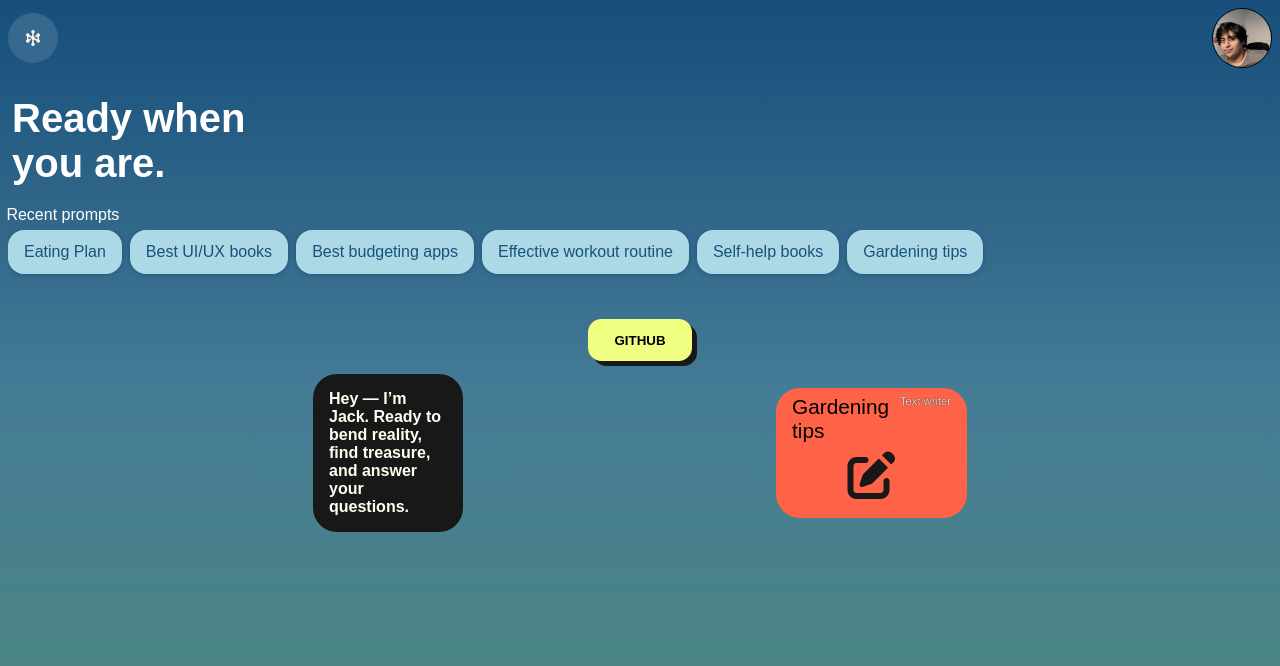
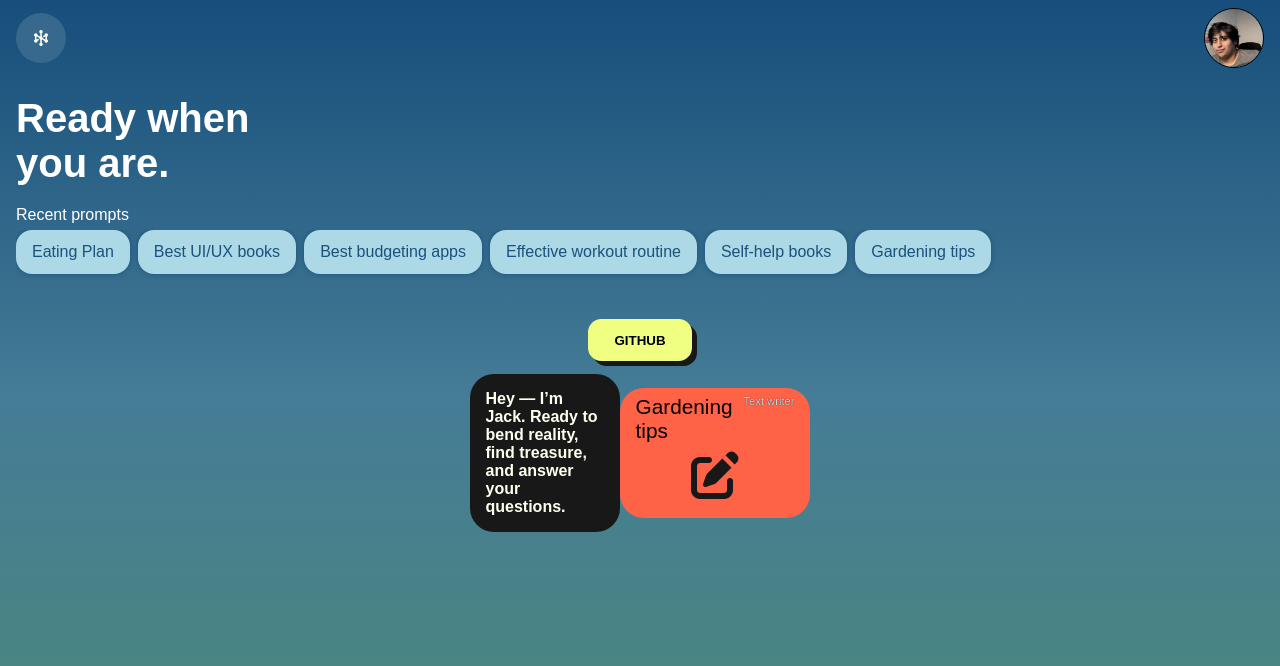
Before and after one commit to Aminkhan-mid/AI-App, a website: page public/index.html in a window 1280 px wide. Drawn offline with Linux system fonts and the light colour scheme.

Commit message:
Update index.css

```diff
--- a/public/index.css
+++ b/public/index.css
@@ -20,7 +20,7 @@ nav{
     display: flex;
     justify-content: space-between;
     align-items: center;
-    padding:0.5em;
+    padding:0.5em 1em;
 }
 nav span{
     width: 50px;
@@ -49,19 +49,19 @@ header{
 header h1{
     width: 280px;
     font-size: 2.5rem;
-    margin: 0.5em 0 0.5em 0.3em;
+    margin: 0.5em 0 0.5em 0.4em;
     text-align: left;
 }
+
 header .recent-prompt{
-
     width: fit-content;
-    margin: 0.4em;
+    margin: 0.4em 0 0.4em 1em;
 }
 .all-prompts{
     display: flex;
     flex-wrap: wrap;
     gap: 0.5em;
-    margin: 0 0 1em 0.5em;
+    margin: 0 0 1em 1em;
     max-height: 6em;
     overflow-x: auto;
     scroll-behavior: smooth;
@@ -92,6 +92,12 @@ header .recent-prompt{
 /***********/
 /* MAIN */
 /***********/
+main {
+    display: flex;
+    flex-direction: column;
+    align-items: center;
+    justify-content: flex-end;
+}
 .main-one button{
     border: none;
     padding: 1em 2em;
```
